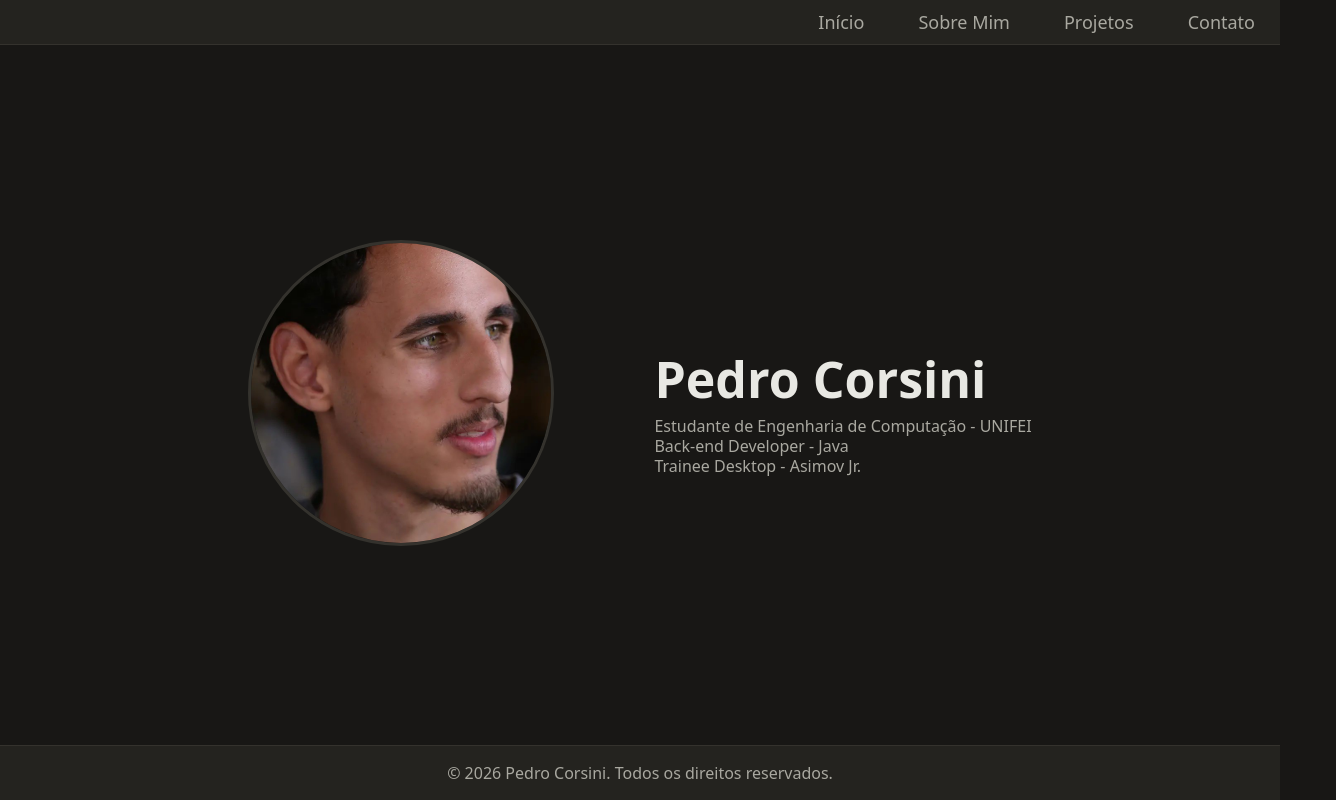
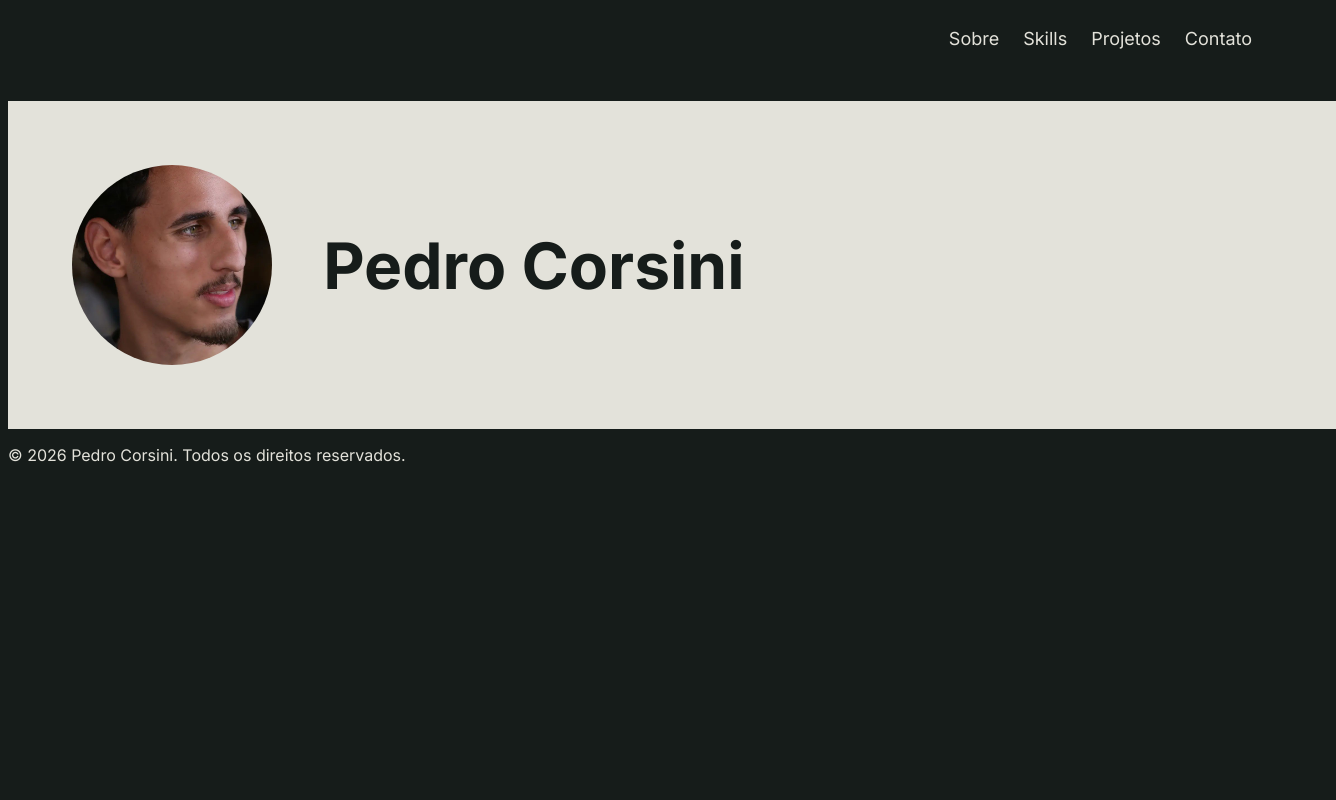
Before and after one commit to pedrocorsini/capacitacao-asimov-corsini, a plain HTML site: page semana-02-html-css/portifolio/index.html in a window 1280 px wide. Shown: the whole page, 1336 px wide, since content can reach past the window. Drawn offline with Linux system fonts and the light colour scheme.

Commit message:
feat(design): change color pallete

```diff
--- /dev/null
+++ b/semana-02-html-css/portifolio/assets/css/style.css
@@ -0,0 +1,79 @@
+@import url('https://fonts.googleapis.com/css2?family=Inter:wght@400;500;600;700&display=swap');
+
+:root {
+    color-scheme: dark;
+    --color-bg: #161c1a;
+    --color-surface: #232e29;
+    --color-ink: #e3e2da;
+    --color-accent: #9fc7b8;
+    --color-muted: #a6b1aa;
+    --color-border: #3a4841;
+    --font-heading: Arial, "Helvetica Neue", sans-serif;
+    --font-body: Georgia, "Times New Roman", serif;
+
+    --page-gutter: clamp(1rem, 3vw, 2rem);
+    --section-space: clamp(5rem, 10vw, 9rem);
+}
+
+html {
+  scroll-behavior: smooth;
+  scroll-padding-top: 2rem;
+}
+
+body {
+
+    background-color: var(--color-bg);
+    color: var(--color-ink);
+    font-family: 'Inter', sans-serif;
+}
+
+nav {
+    display: flex;
+    gap: 24px;
+    list-style: none;
+    padding: 20px;
+    justify-content: flex-end;
+    font-size: 18px;
+}
+
+nav a {
+    text-decoration: none;
+    color: var(--color-ink);
+    transition: color 0.3s ease;
+}
+
+nav a:hover,
+nav a:focus-visible {
+    color: var(--color-accent);
+    text-decoration: underline;
+    text-underline-offset: 5px;
+}
+
+#home {
+    display: grid;
+    grid-template-columns: 200px minmax(0, 1fr);
+    align-items: center;
+    gap: clamp(1.5rem, 4vw, 4rem);
+
+    background-color: var(--color-ink);
+    color: var(--color-bg);
+
+    padding: clamp(1.5rem, 5vw, 4rem);
+    margin-top: 2rem;
+}
+
+#home img {
+    width: 100%;
+    aspect-ratio: 1;
+    object-fit: cover;
+    border-radius: 50%;
+}
+
+#home h1 {
+    font-size: clamp(2rem, 5vw, 4rem);
+}
+
+.container {
+    width: min(100% - 2rem, 1200px);
+    margin-inline: auto;
+}
--- a/semana-02-html-css/portifolio/css/style.css
+++ /dev/null
@@ -1,132 +0,0 @@
-:root {
-  --background: #181715;
-  --surface: #24231f;
-  --border: #34322d;
-  --heading: #e8e8e3;
-  --text: #a9a8a0;
-  --accent: #bfb21a;
-}
-
-body{
-    margin: 0;
-    padding: 0;
-    font-family: "TikTok Sans", system-ui, sans-serif;
-    background-color: var(--background);
-    color: var(--text);
-    min-height: 100vh;
-    flex-direction: column;
-    display: flex;
-}
-
-.container{
-    flex: 1;
-    display: flex;
-    align-items: center;
-    justify-content: center;
-}
-
-footer {
-    background-color: var(--surface);
-    color: var(--text);
-    border-top: 1px solid var(--border);
-    text-align: center;
-    padding: 1em;
-}
-
-footer p {
-    margin: 0;
-    transition: color 0.3s ease;
-    cursor: default;
-}
-
-footer p:hover{
-    color: var(--accent);
-}
-
-.navigation{
-    padding: 0;
-    background-color: var(--surface);
-    border-bottom: 1px solid var(--border);
-    text-align: right;
-}
-
-.navigation ul{
-    display: flex;
-    justify-content: flex-end;
-    align-items: center;
-    margin: 0;
-    list-style: none;
-    gap: 24px;
-    padding: 10px;
-}
-
-.navigation li{
-    margin: 0;
-}
-
-.navigation a{
-    text-decoration: none;
-    color: var(--text);
-    font-size: 18px;
-    padding: 10px 15px;
-    border-radius: 6px;
-    transition: color 0.3s ease;
-}
-
-.navigation a:hover, .navigation a:focus-visible {
-    color: var(--accent);
-}
-
-.navigation a:focus-visible {
-    outline: 2px solid var(--accent);
-    outline-offset: 2px;
-}
-
-.content {
-    color: var(--text);
-    display: flex;
-    align-items: center;
-    justify-content: center;
-    gap: 100px;
-    padding: 40px;
-}
-
-.content img{
-    width: 300px;
-    max-width: 100%;
-    height: auto;
-    border-radius: 50%;
-    object-fit: cover;
-    border: 3px solid var(--border);
-    transition: border-color 0.3s ease;
-}
-
-.content img:hover{
-    border-color: var(--accent);
-}
-
-.text {
-    max-width: 500px;
-    text-align: justify;
-}
-
-.desc{
-    margin: 4px 0;
-    line-height: 1;
-    cursor: default;
-}
-
-.text h1 {
-    font-size: 50px;
-    margin-bottom: 5px;
-    color: var(--heading);
-    cursor: default;
-}
-
-.text p{
-    transition: color 0.3s ease;
-}
-
-.text p:hover{
-    color: var(--heading);
-}
--- a/semana-02-html-css/portifolio/index.html
+++ b/semana-02-html-css/portifolio/index.html
@@ -1,49 +1,33 @@
 <!DOCTYPE html>
-
 <html lang="pt-br">
 
 <head>
-
   <meta charset="UTF-8">
-
-    <meta http-equiv="X-UA-Compatible" content="IE=edge">
-
   <meta name="viewport" content="width=device-width, initial-scale=1.0">
-
-    <title>Pedro Corsini Portifólio</title>
-
-    <link rel="stylesheet" href="css/style.css">
-
+  <meta name="theme-color" content="#161c1a">
+  <title>Pedro Corsini | Portifólio</title>
+  <link rel="stylesheet" href="assets/css/style.css">
+  <meta name="theme-color" content="#161c1a">
 </head>
 
 <body>
 
-    <div class="navigation">
+  <header>
     <nav>
-            <ul>
-                <li><a href="index.html">Início</a></li>
-                <li><a href="pages/sobre-mim.html">Sobre Mim</a></li>
-                <li><a href="#">Projetos</a></li>
-                <li><a href="#">Contato</a></li>
+      <li><a href="#sobre">Sobre</a></li>
+      <li><a href="#skills">Skills</a></li>
+      <li><a href="#projetos">Projetos</a></li>
+      <li><a href="#contatos">Contato</a></li>
       </ul>
     </nav>
-    </div>
+  </header>
 
-    <div class="container">
-
-        <div class="content">
-            <a href="pages/sobre-mim.html"><img src="images/corsini_square.jpg" alt="Pedro Corsini"></a>
-            <div class="text">
+  <main>
+    <section id="home" class="container">
+      <img src="assets/images/corsini_square.jpg" alt="Pedro Corsini">
       <h1>Pedro Corsini</h1>
-                <p class="desc">Estudante de Engenharia de Computação - UNIFEI</p>
-                <p class="desc">Back-end Developer - Java</p>
-                <p class="desc">Trainee Desktop - Asimov Jr.</p>
-
-            </div>
-
-        </div>
-
-    </div>
+    </section>
+  </main>
 
   <footer>
     <p>© 2026 Pedro Corsini. Todos os direitos reservados.</p>
```
Also changed, not shown: semana-02-html-css/portifolio/pages/sobre-mim.html (deleted, +0 -56 lines), semana-02-html-css/portifolio/assets/images/corsini_square.jpg (renamed from semana-02-html-css/portifolio/images/corsini_square.jpg). Lines whose indentation alone changed are shown as unchanged.
